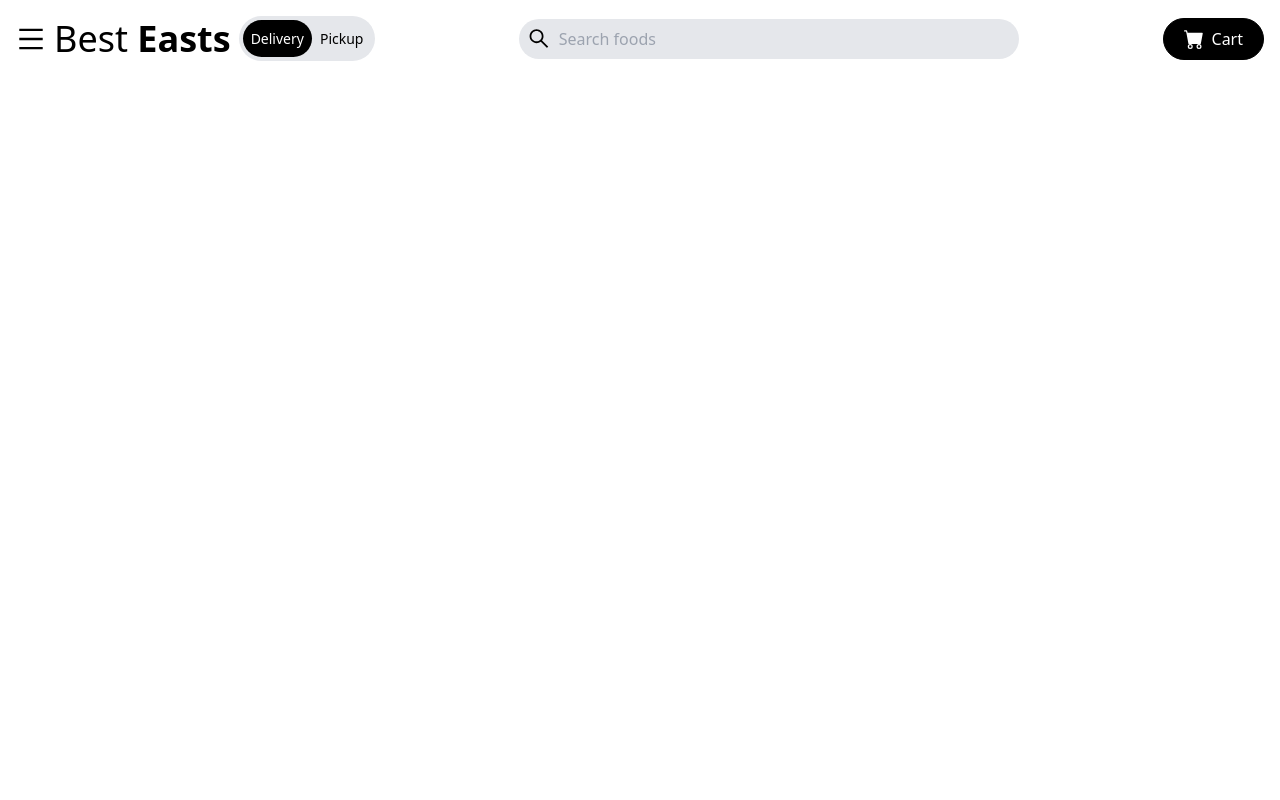
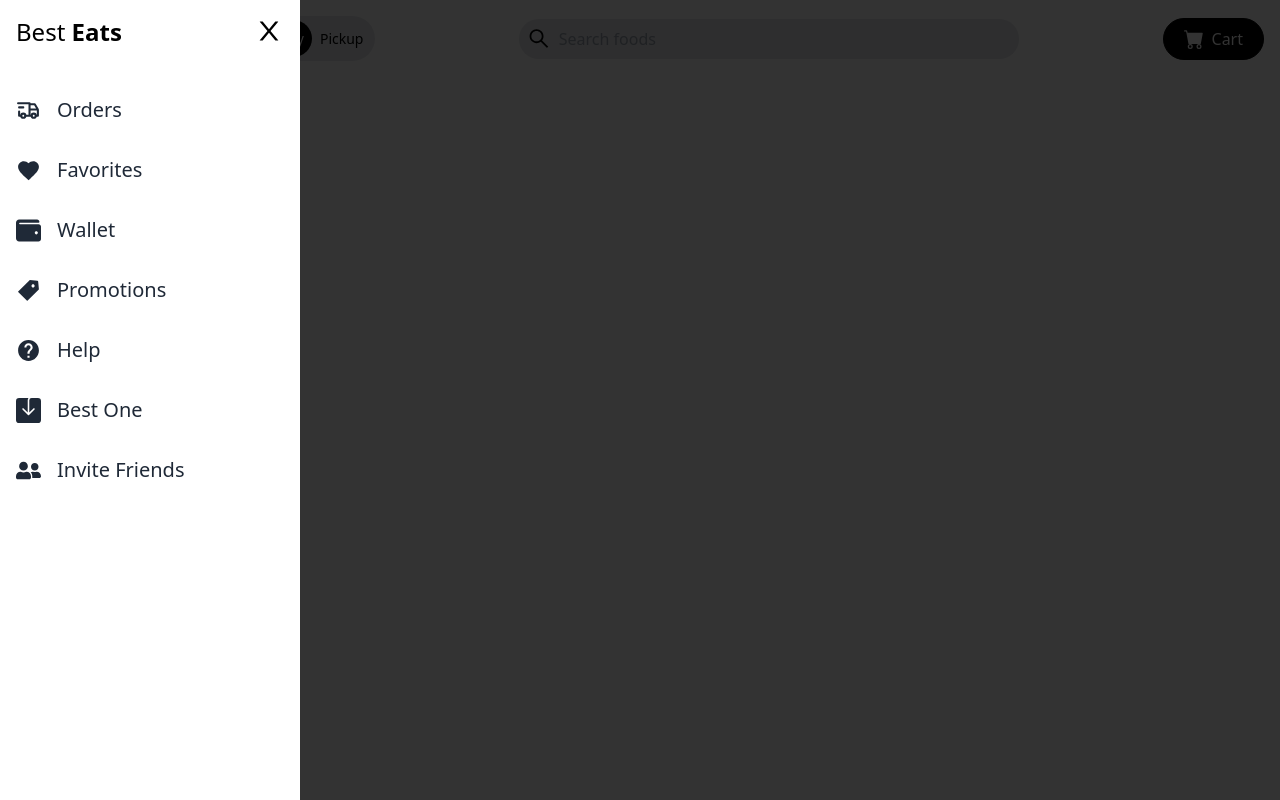
Before and after one commit to CMT94/best-eats-business-app, a React (Create React App) app: page / in a window 1280 px wide. Built offline with nearby package versions, Linux system fonts and the light colour scheme.

Commit message:
static sidedrawer v1

```diff
--- a/src/components/Navbar.jsx
+++ b/src/components/Navbar.jsx
@@ -1,7 +1,28 @@
 import React from "react";
 
-import { AiOutlineMenu, AiOutlineSearch } from "react-icons/ai";
-import { BsFillCartFill } from "react-icons/bs";
+import {
+  AiOutlineClose,
+  AiOutlineMenu,
+  AiOutlineSearch,
+  AiFillTag,
+} from "react-icons/ai";
+import { BsFillCartFill, BsFillSaveFill } from "react-icons/bs";
+import { TbTruckDelivery } from "react-icons/tb";
+import { MdFavorite, MdHelp } from "react-icons/md";
+import { FaUserFriends, FaWallet } from "react-icons/fa";
+
+const NAV_LINKS = [
+  { title: "Orders", icon: <TbTruckDelivery size={25} className="mr-4" /> },
+  { title: "Favorites", icon: <MdFavorite size={25} className="mr-4" /> },
+  { title: "Wallet", icon: <FaWallet size={25} className="mr-4" /> },
+  { title: "Promotions", icon: <AiFillTag size={25} className="mr-4" /> },
+  { title: "Help", icon: <MdHelp size={25} className="mr-4" /> },
+  { title: "Best One", icon: <BsFillSaveFill size={25} className="mr-4" /> },
+  {
+    title: "Invite Friends",
+    icon: <FaUserFriends size={25} className="mr-4" />,
+  },
+];
 
 const Navbar = () => {
   const [isDeliverySelected, setIsDeliverySelected] = React.useState(true);
@@ -49,11 +70,38 @@
           className="bg-transparent p-2 w-full focus:outline-none"
         />
       </div>
-      <div>
-        <button className="bg-black text-white rounded-full hover:bg-gray-800 transition duration-200 ease-in-out hidden md:flex items-center py-2">
-          <BsFillCartFill size={20} className="mr-2" />
-          <span>Cart</span>
-        </button>
+
+      <button className="bg-black text-white rounded-full hover:bg-gray-800 transition duration-200 ease-in-out hidden md:flex items-center py-2">
+        <BsFillCartFill size={20} className="mr-2" />
+        <span>Cart</span>
+      </button>
+
+      {/* Overlay */}
+      <div className="bg-black/80 fixed w-full h-screen z-10 top-0 left-0"></div>
+
+      {/* Sidedrawer */}
+      <div className="fixed top-0 left-0 w-[300px] h-screen bg-white z-10 duration-300">
+        <AiOutlineClose
+          size={30}
+          className="absolute right-4 top-4 cursor-pointer"
+        />
+        <h2 className="text-2xl p-4">
+          Best <span className="font-bold">Eats</span>
+        </h2>
+
+        <nav>
+          <ul className="flex flex-col p-4 text-gray-800">
+            {NAV_LINKS.map((link, linkIndex) => (
+              <li
+                key={linkIndex}
+                className="text-xl py-4 flex items-center cursor-pointer"
+              >
+                <span>{link.icon}</span>
+                <span>{link.title}</span>
+              </li>
+            ))}
+          </ul>
+        </nav>
       </div>
     </div>
   );
```
